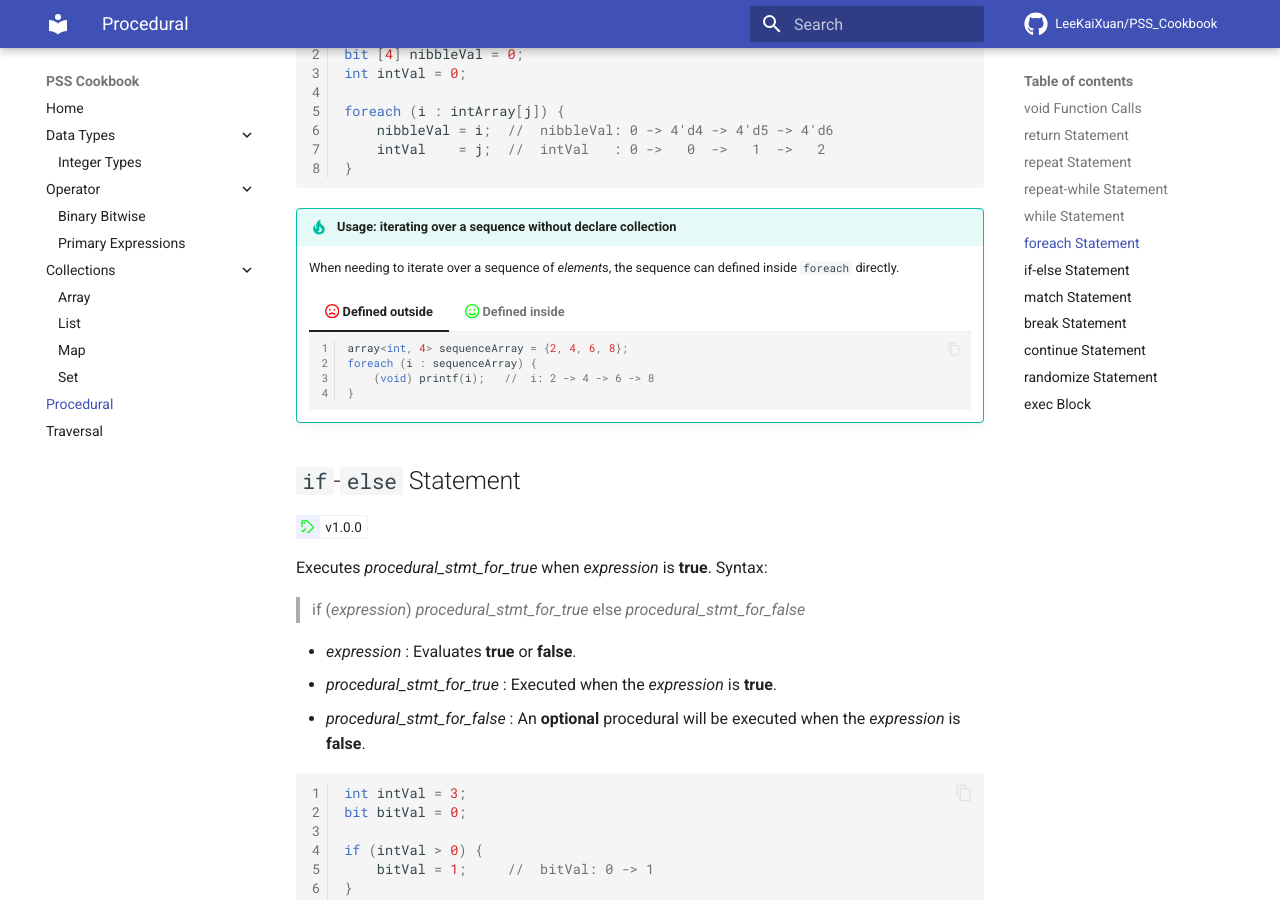
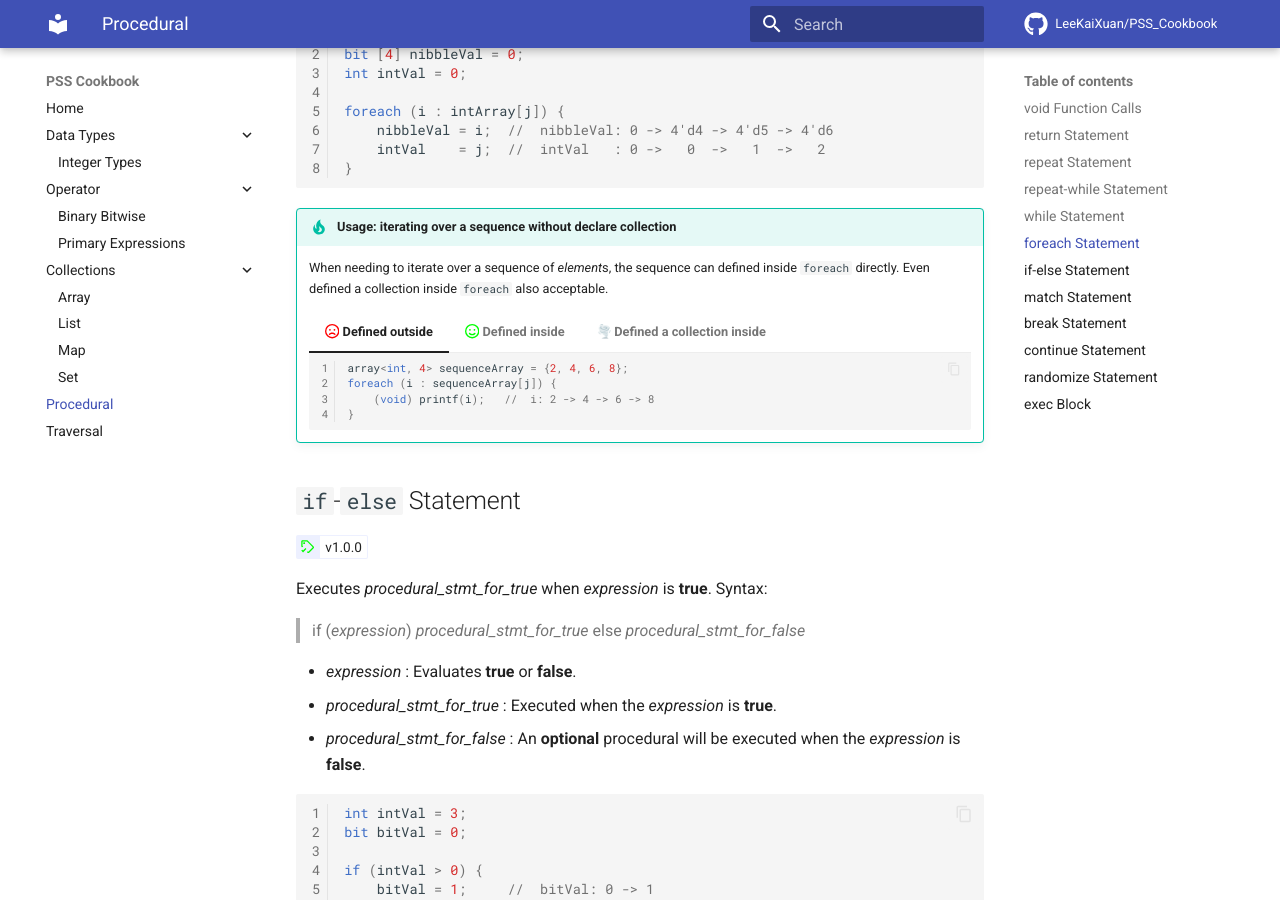
Before and after one commit to LeeKaiXuan/PSS_CookBook, an MkDocs documentation site: the page built from docs/Procedural/index.md, in a window 1280 px wide and 900 px high, scrolled down 2517 px. Built offline with MkDocs 1.6.1 and Material for MkDocs 9.7.7, drawn with Linux system fonts in a browser that asks for light colours; emoji names are drawn with the system emoji font; comment, search, counter and statistics services are not loaded.

Commit message:
[PSSv2.1/21.7.8 `foreach` statement] Enhance tip

````diff
--- a/docs/Procedural/index.md
+++ b/docs/Procedural/index.md
@@ -107,11 +107,12 @@
 
 !!! Tip "Usage: iterating over a sequence without declare collection"
     When needing to iterate over a sequence of *element*s, the sequence can defined inside `foreach` directly.
+    Even defined a collection inside `foreach` also acceptable.
 
     === ":fontawesome-regular-face-frown:{.red} Defined outside"
         ```sv linenums="1"
         array<int, 4> sequenceArray = {2, 4, 6, 8};
-        foreach (i : sequenceArray) {
+        foreach (i : sequenceArray[j]) {
             (void) printf(i);   //  i: 2 -> 4 -> 6 -> 8
         }
         ```
@@ -119,8 +120,17 @@
     === ":fontawesome-regular-face-smile:{.green} Defined inside"
         ```sv linenums="1"
 
-        foreach (i : {2, 4, 6, 8}) {
+        foreach (i : {2, 4, 6, 8}[j]) {
             (void) printf(i);   //  i: 2 -> 4 -> 6 -> 8
+            (void) printf(j);   //  j: 0 -> 1 -> 2 -> 3
+        }
+        ```
+
+    === ":cloud_tornado: Defined a collection inside"
+        ```sv linenums="1"
+        foreach (i : {"A":10, "B":11, "C":12, "D":13, "E":14, "F":15}[j]) {
+            (void) printf(i);   //  i: 10  -> 11  -> 12  -> 13  -> 14  -> 15
+            (void) printf(j);   //  j: "A" -> "B" -> "C" -> "D" -> "E" -> "F"
         }
         ```
 
````
